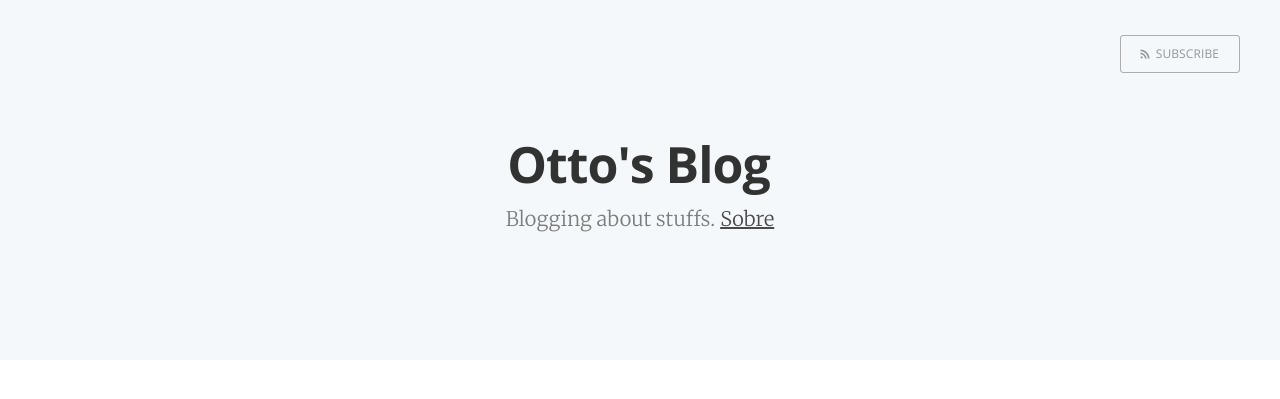
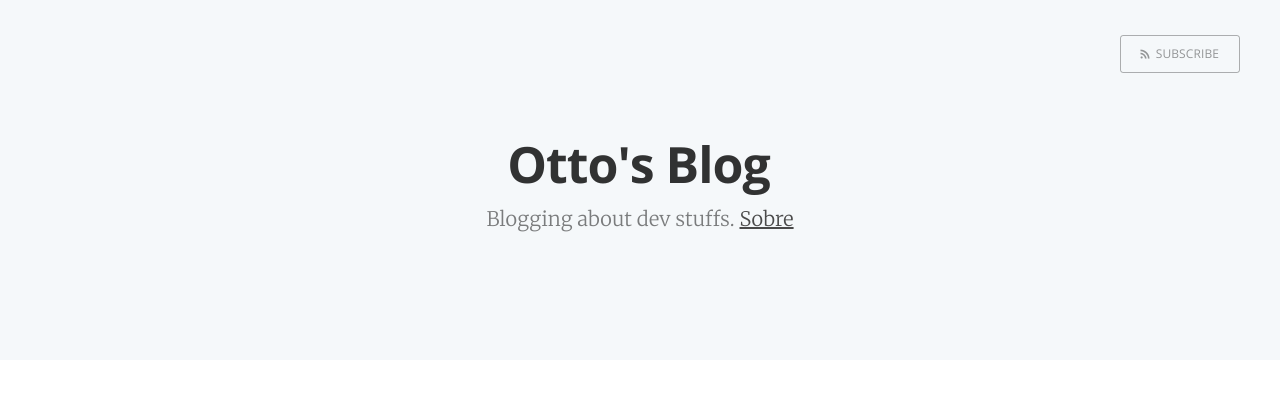
Before and after one commit to andrelotto/andrelotto.github.io, a Jekyll site: the page built from index.html, in a window 1280 px wide. Shown: the top 399 px of the page. Built offline with Jekyll 4.4.1, drawn with Linux system fonts in a browser that asks for light colours; the list of posts is cut into pages by our own code.

```diff
--- a/_config.yml
+++ b/_config.yml
@@ -1,5 +1,5 @@
 name: Otto's Blog
-description: Blogging about stuffs
+description: Blogging about dev stuffs
 meta_description: "Your New Jekyll Site, Blogging about stuffs"
 
 markdown: kramdown
@@ -8,7 +8,7 @@ logo: false
 paginate: 15
 baseurl: /
 domain_name: 'http://andrelotto.github.io'
-google_analytics: 'UA-XXXXXXXX-X'
+google_analytics: 'UA-59733095-6'
 gems: [jekyll-paginate]
 
 # Details for the RSS feed generator
```
